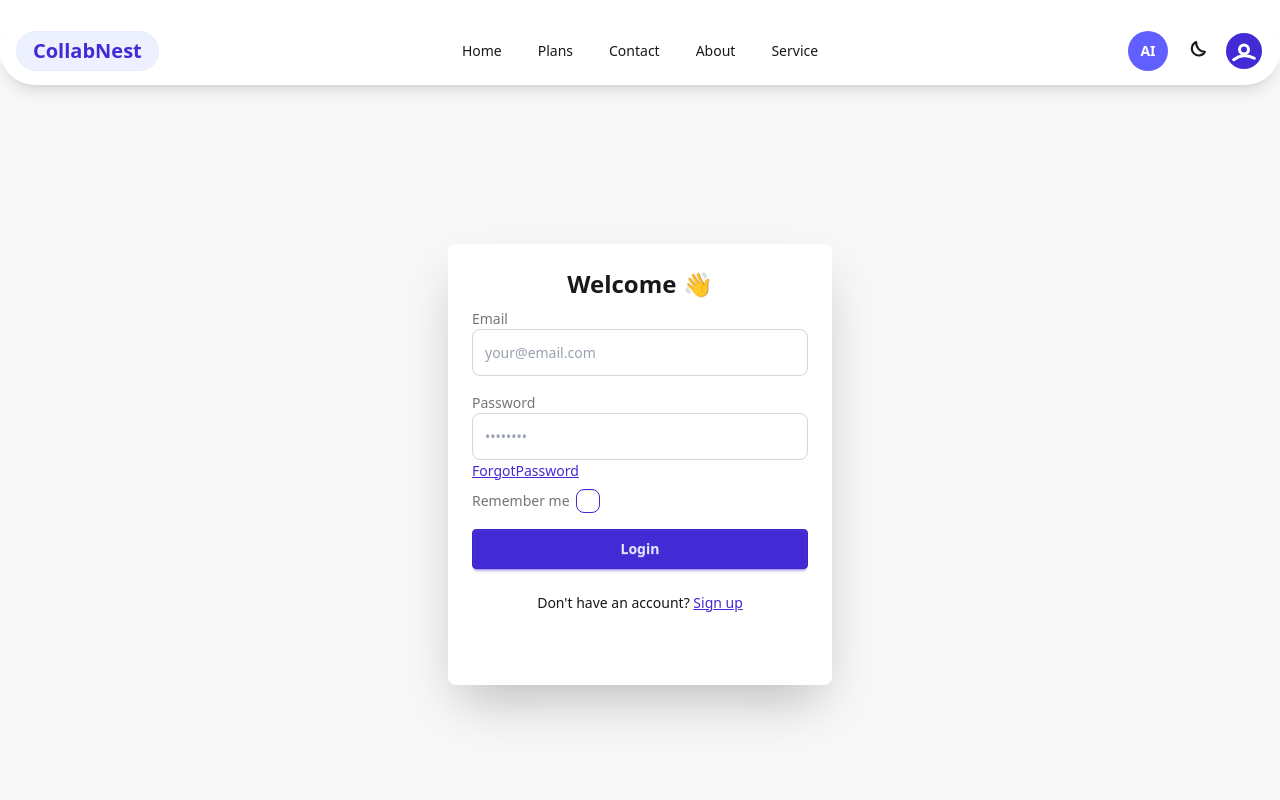
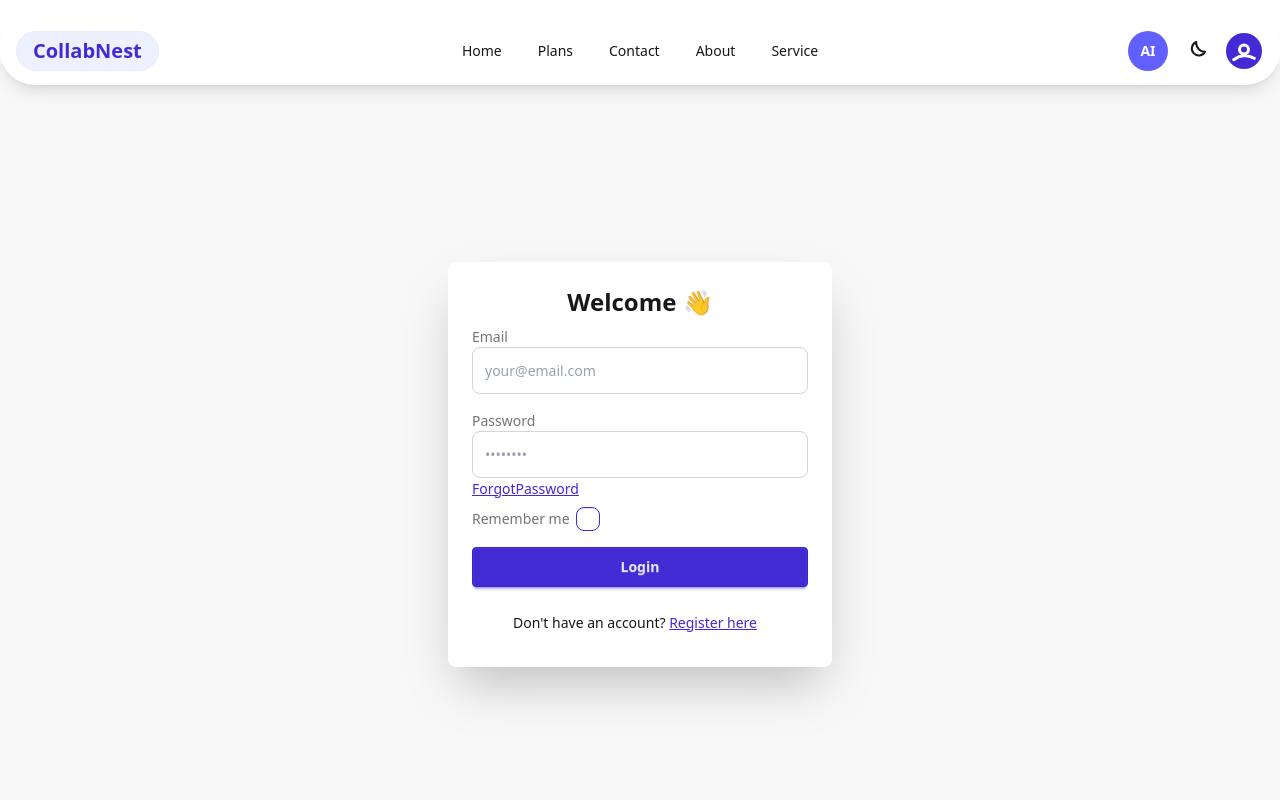
Before and after one commit to Pinku-code/CollabNest-Dev, a React (Vite) app in the folder Client/: page /login in a window 1280 px wide. Shown: the top 800 px of the page. Built offline with nearby package versions, Linux system fonts and the light colour scheme.

Commit message:
CSS in Google auth updated

```diff
--- a/Client/src/pages/Login.jsx
+++ b/Client/src/pages/Login.jsx
@@ -127,13 +127,14 @@ const Login = () => {
               </div>
             </form>
 
-            <p className="mt-4 text-center text-sm">
+            <div className="flex justify-around items-center gap-2.5 mt-1">
+            <p className="mt-1 text-center text-sm">
               Don't have an account?{" "}
               <Link to="/register" className="link link-primary">
-                Sign up
+                Register here
               </Link>
             </p>
-
+            <div className="mt-1 text-center">
             <GoogleLogin
   onSuccess={async (credentialResponse) => {
     try {
@@ -161,6 +162,8 @@ const Login = () => {
     toast.error("Google Login Failed");
   }}
 />
+</div>
+</div>
 
           </div>
         </div>
--- a/Client/src/pages/Register.jsx
+++ b/Client/src/pages/Register.jsx
@@ -169,14 +169,14 @@ const Register = () => {
             </form>
 
 
-
-            <p className="mt-4 text-center text-sm">
+            <div className="flex justify-around items-center gap-2.5 mt-1">
+            <p className="mt-1 text-center text-sm">
               Already have an account?{" "}
               <Link to="/login" className="link link-primary">
                 Login here
               </Link>
             </p>
-
+            <div className="mt-1 text-center">
             <GoogleLogin
   onSuccess={async (credentialResponse) => {
     try {
@@ -204,6 +204,8 @@ const Register = () => {
     toast.error("Google Login Failed");
   }}
 />
+</div>
+</div>
 
           </div>
         </div>
```
Lines whose indentation alone changed are shown as unchanged.
